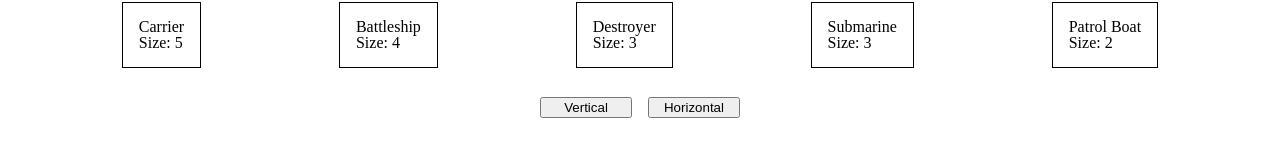
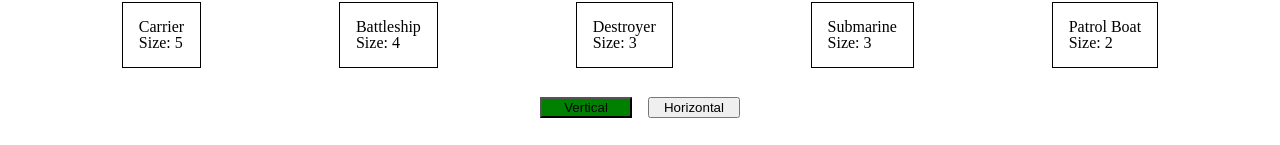
Before and after one commit to Dan-McGrath/Time-Killer, a React (Vite) app: page /Battleship in a window 1280 px wide. Shown: the part 690-835 px from the top of the page. Built offline with nearby package versions, Linux system fonts and the light colour scheme.

Commit message:
add style for active buttons

```diff
--- a/src/styles/_battleship.scss
+++ b/src/styles/_battleship.scss
@@ -30,3 +30,7 @@
 .occupied {
     background-color: blue;
 }
+
+.active {
+    background-color: green;
+}
```
